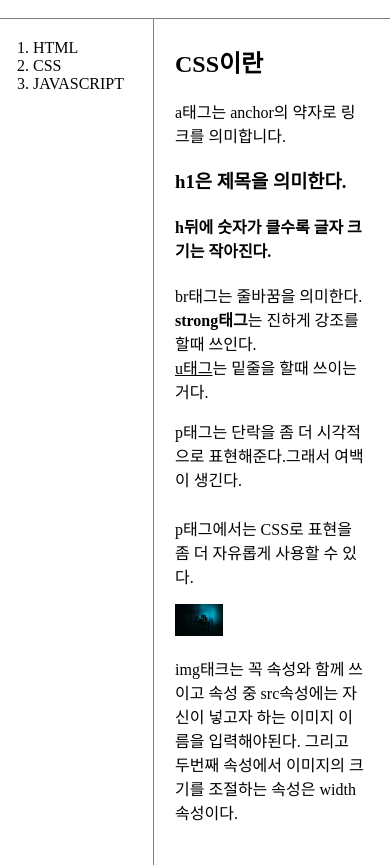
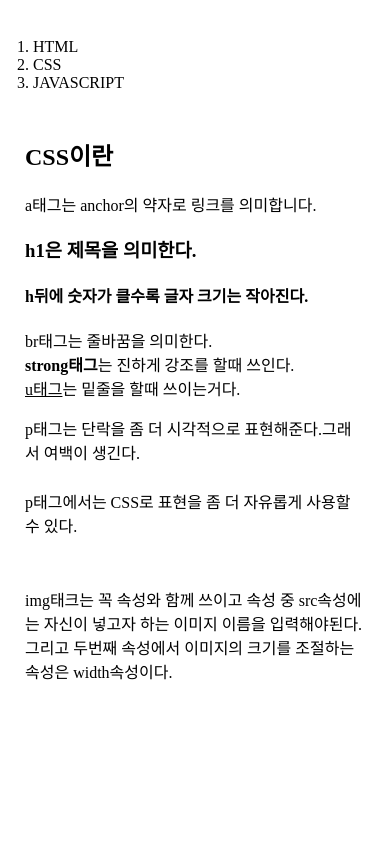
Before and after one commit to wogur0824/first-HTML, a plain HTML site: page 2.html in a window 390 px wide. Shown: the part 80-945 px from the top of the page. After the commit the page ends 844 px from the top, so only its background shows below. Drawn offline with Linux system fonts and the light colour scheme.

Commit message:
mediaquery 활용
mediaquery를 사용해서 2.html에 추가해서 실습해보았다. 그리고 만약에 일정한 크기에 도달했을떄 사진도 삭제를 하고싶으면 그냥 width:0;으로 하면 된다.

```diff
--- a/2.html
+++ b/2.html
@@ -35,6 +35,20 @@
           padding:25px;
           padding-top: 5px;
         }
+        @media(max-width:450px) {
+          #grid {
+            display:block;
+          }
+          ol{
+            border-right:none;
+          }
+          h1 {
+            border-bottom:none;
+          }
+          #article img{
+            width:0;
+          }
+        }
       </style>
     </head>
 
```
